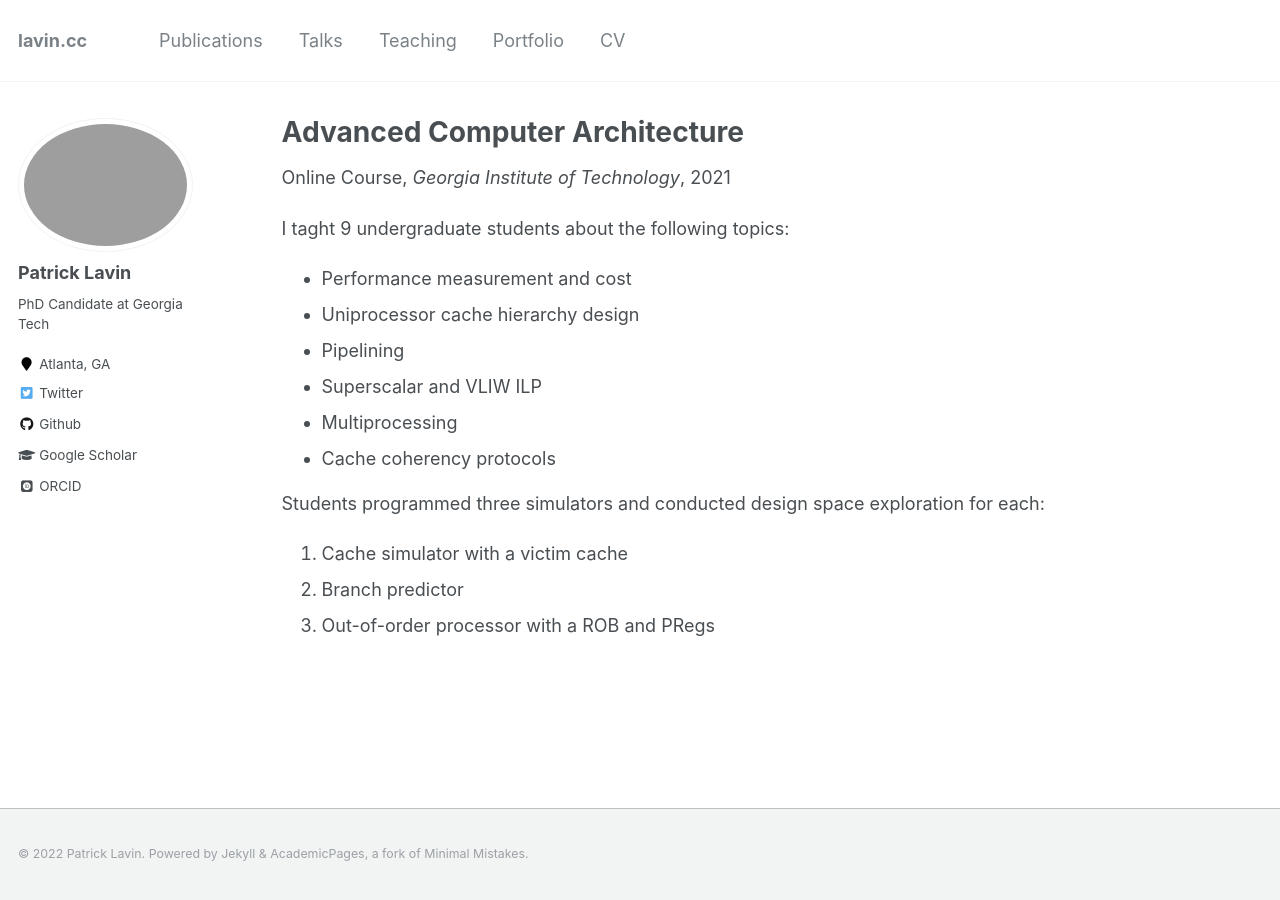
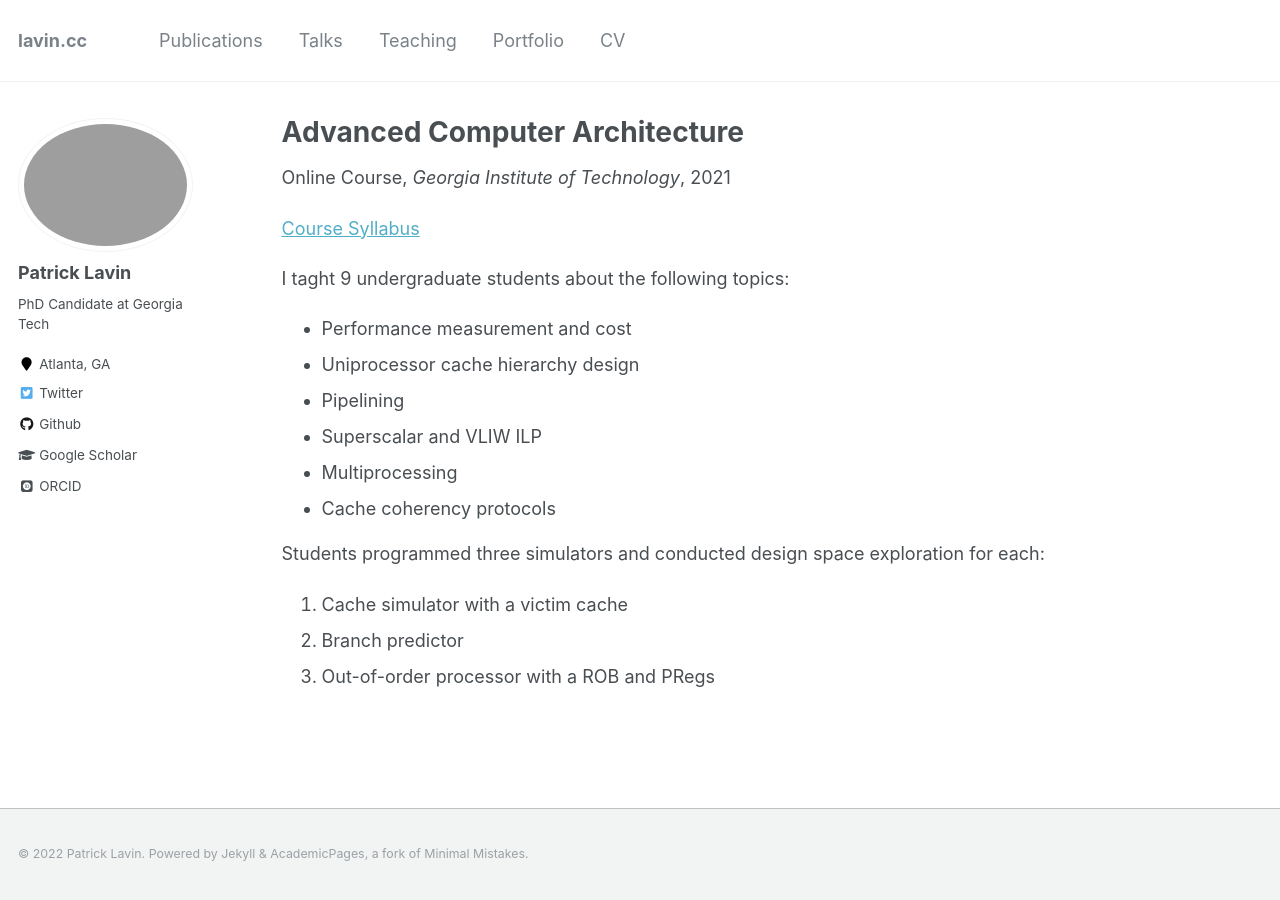
Before and after one commit to plavin/plavin.github.io, a Jekyll site: the page built from _teaching/2021-summer-hpca.md, in a window 1280 px wide. Built offline with Jekyll 4.4.1, drawn with Linux system fonts in a browser that asks for light colours; some web fonts are replaced.

Commit message:
add syllabus

```diff
--- a/_teaching/2021-summer-hpca.md
+++ b/_teaching/2021-summer-hpca.md
@@ -7,6 +7,8 @@ venue: "Georgia Institute of Technology"
 date: 2021-05-01
 location: "Virtual"
 ---
+
+[Course Syllabus](/files/syllabus-cs4290-summer2021.pdf)
 
 I taght 9 undergraduate students about the following topics:
 - Performance measurement and cost
```
Also changed, not shown: 1 other file.
